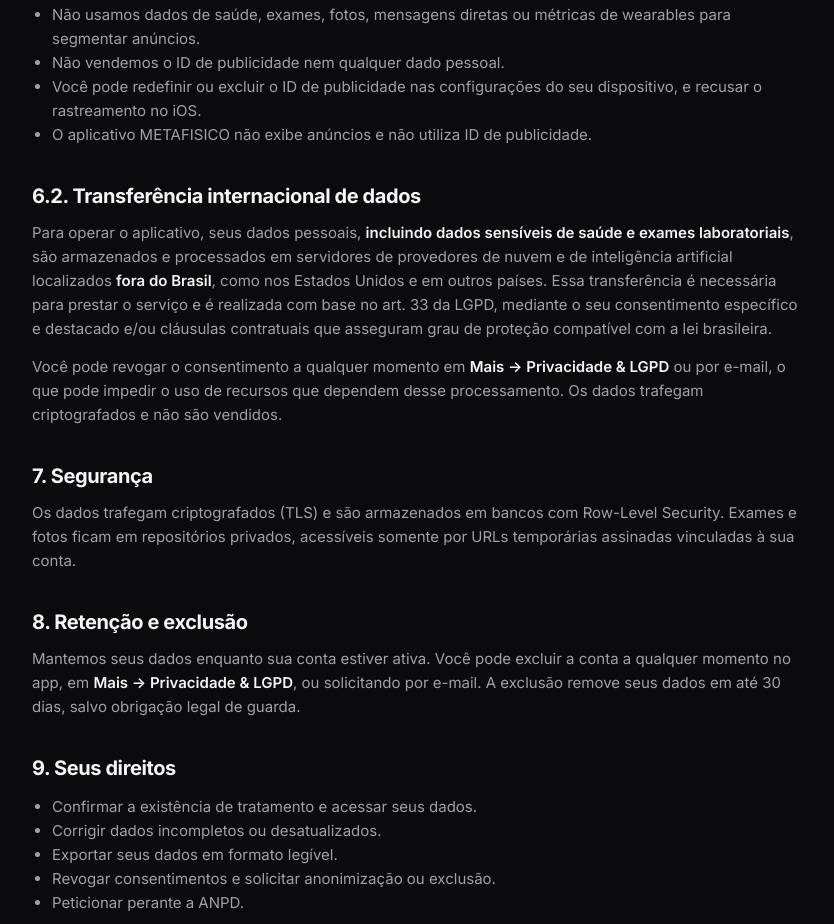
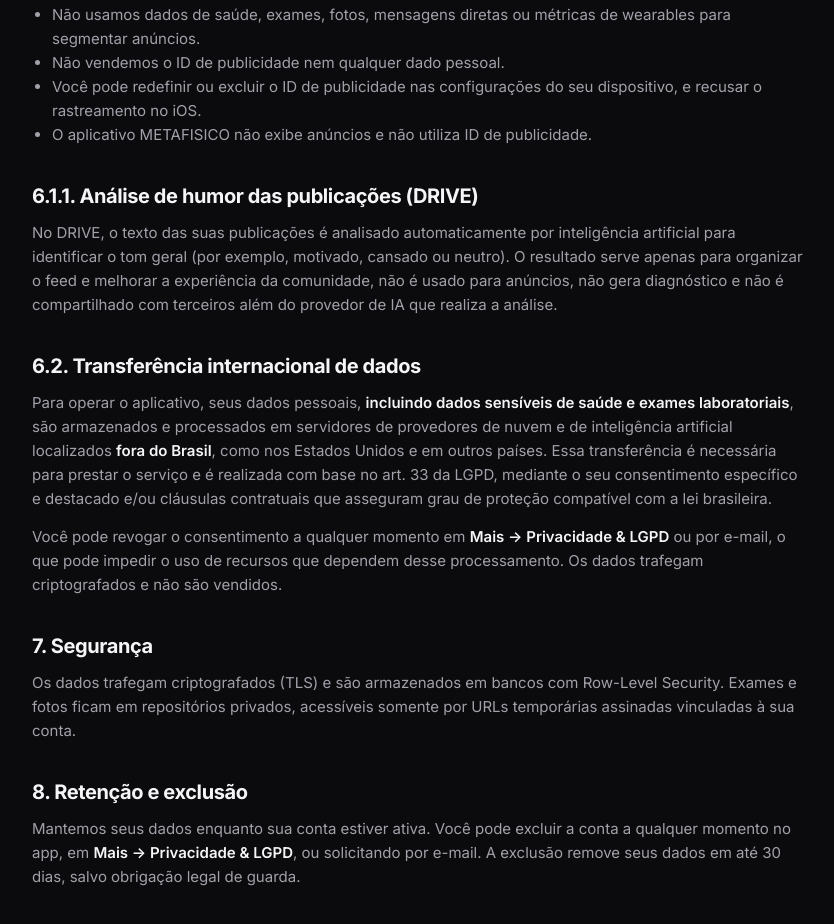
Before and after one commit to BBBrazuca/metafisico-site, a plain HTML site: page privacidade.html in a window 1280 px wide. Shown: the part 1507-2431 px from the top of the page, without its empty margins (222-1056 px from the left). Drawn offline with Linux system fonts and the light colour scheme.

Commit message:
Adiciona seção 6.1.1 análise de humor das publicações do DRIVE na política de privacidade

```diff
--- a/privacidade.html
+++ b/privacidade.html
@@ -102,7 +102,16 @@
         <li>O aplicativo METAFISICO não exibe anúncios e não utiliza ID de publicidade.</li>
       </ul>
 
-      <h2>6.2. Transferência internacional de dados</h2>
+      <h2>6.1.1. Análise de humor das publicações (DRIVE)</h2>
+          <p>
+            No DRIVE, o texto das suas publicações é analisado automaticamente por inteligência
+            artificial para identificar o tom geral (por exemplo, motivado, cansado ou neutro). O
+            resultado serve apenas para organizar o feed e melhorar a experiência da comunidade, não
+            é usado para anúncios, não gera diagnóstico e não é compartilhado com terceiros além do
+            provedor de IA que realiza a análise.
+          </p>
+
+          <h2>6.2. Transferência internacional de dados</h2>
       <p>
         Para operar o aplicativo, seus dados pessoais, <strong>incluindo dados sensíveis de saúde e
         exames laboratoriais</strong>, são armazenados e processados em servidores de provedores de
```
